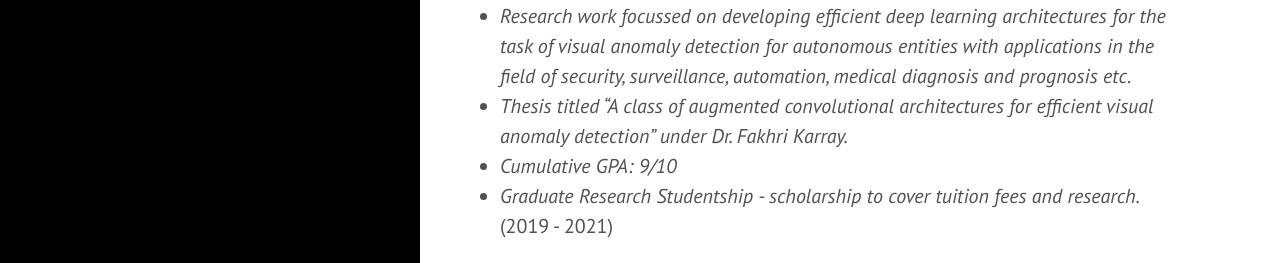
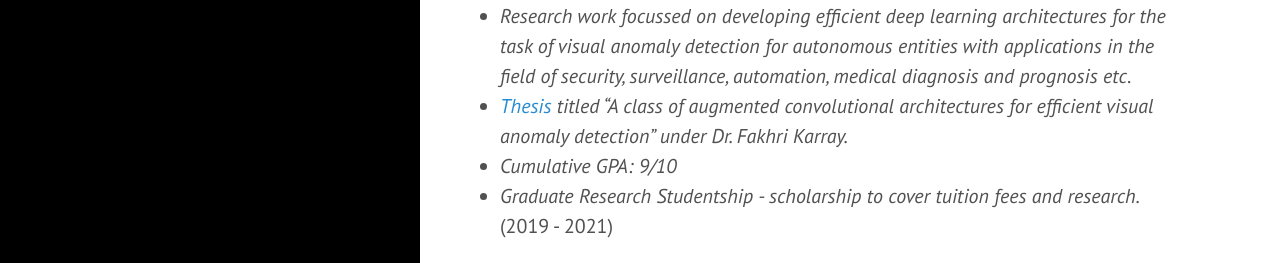
Before and after one commit to ambareeshravi/ambareeshravi.github.io, a Jekyll site: the page built from CV.md, in a window 1280 px wide and 900 px high, scrolled down 2271 px. Shown: the part 167-430 px from the top of the window. Built offline with Jekyll 4.4.1, drawn with Linux system fonts in a browser that asks for light colours; some of the changed lines change nothing that is shown.

Commit message:
Update CV.md

```diff
--- a/CV.md
+++ b/CV.md
@@ -69,7 +69,7 @@ Sep 2019 - Present
 
 * _Graduate Research Student at the department of ECE_
 * _Research work focussed on developing efficient deep learning architectures for the task of visual anomaly detection for autonomous entities with applications in the field of security, surveillance, automation, medical diagnosis and prognosis etc_.
-* _Thesis titled “A class of augmented convolutional architectures for efficient visual anomaly detection” under Dr. Fakhri Karray._
+* _[Thesis](https://uwspace.uwaterloo.ca/handle/10012/17163) titled “A class of augmented convolutional architectures for efficient visual anomaly detection” under Dr. Fakhri Karray._
 * _Cumulative GPA: 9/10_
 * _Graduate Research Studentship - scholarship to cover tuition fees and research._ (2019 - 2021)
 
```
